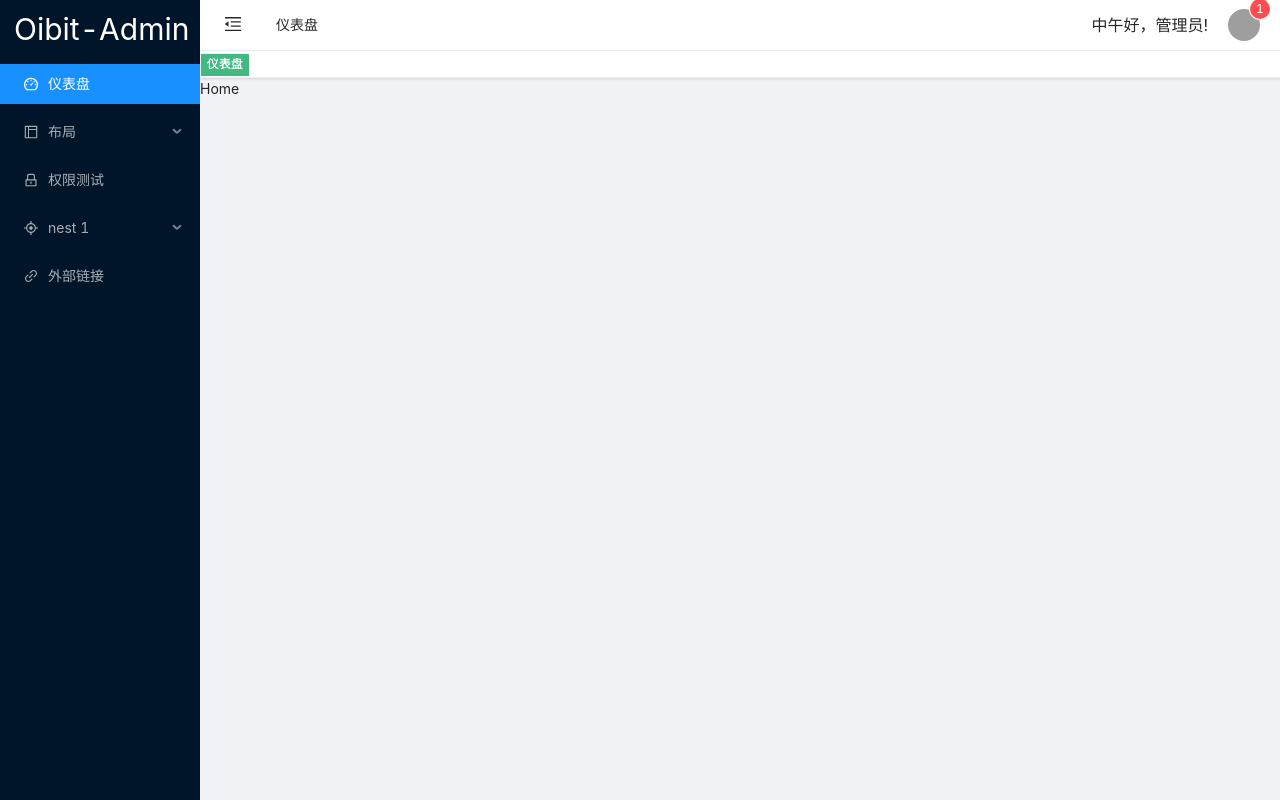
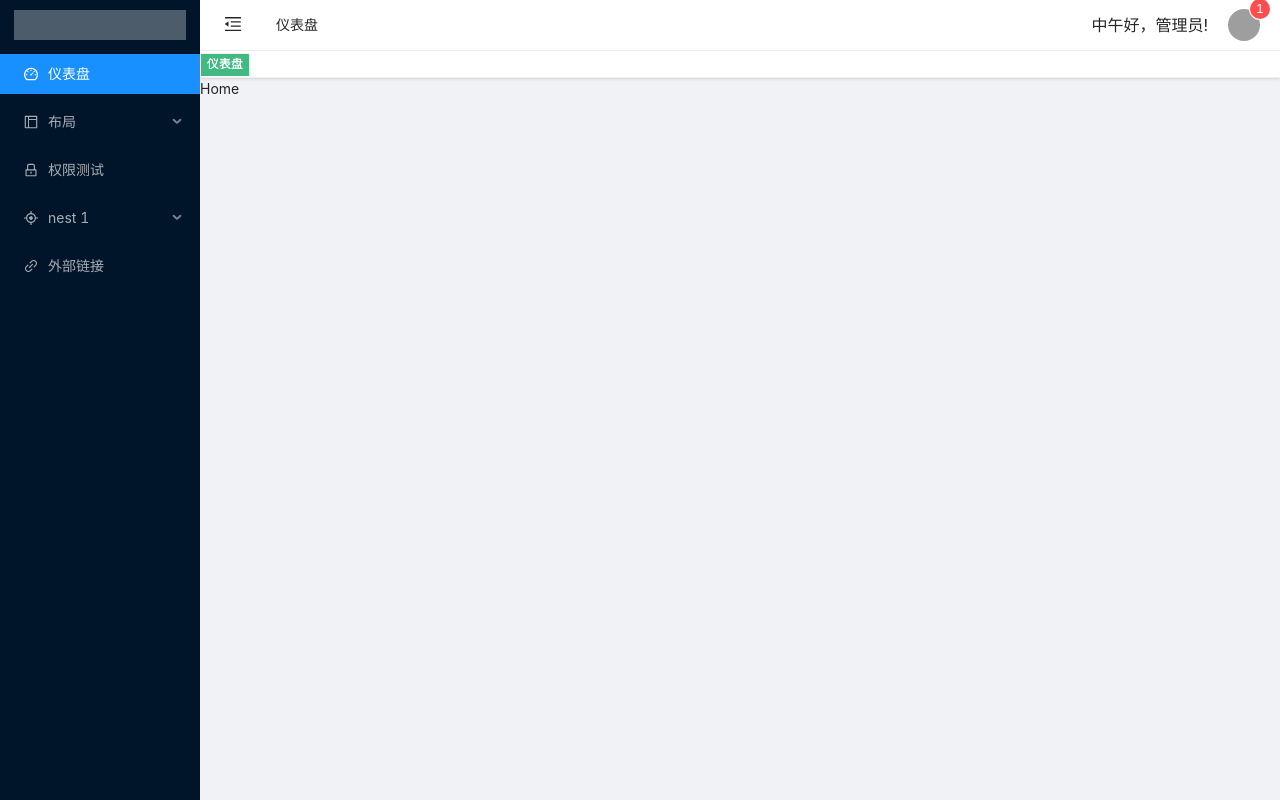
Before and after one commit to HULANG-BTB/react-admin-template, a React (Vite) app: page /dashboard in a window 1280 px wide. Built offline with nearby package versions, Linux system fonts and the light colour scheme; grey boxes are pictures that could not be loaded.

Commit message:
去除logo

```diff
--- a/src/layout/BaseLayout/content.tsx
+++ b/src/layout/BaseLayout/content.tsx
@@ -1,5 +1,5 @@
 import { Dropdown, Menu, Tabs } from 'antd'
-import React, { Suspense } from 'react'
+import React, { Suspense, useEffect } from 'react'
 import { useDispatch, useSelector } from 'react-redux'
 import { useNavigate } from 'react-router-dom'
 import Loading from '../../components/Loading'
@@ -50,7 +50,7 @@ const Content: React.FC = (props) => {
     }
   }
 
-  const contextMenu = (
+  const menu = (
     <Menu>
       <Menu.Item key="1">1st menu item</Menu.Item>
       <Menu.Item key="2">2nd menu item</Menu.Item>
@@ -67,9 +67,6 @@ const Content: React.FC = (props) => {
         activeKey={systemStore.currentTagView}
         type="editable-card"
         onEdit={onEdit}
-        renderTabBar={(props, DefaultTabBar) => {
-          return <DefaultTabBar {...props} />
-        }}
       >
         {systemStore.tagViews.map((tagView) => {
           const Component = tagView.component && components[tagView.component]
--- a/src/layout/BaseLayout/index.scss
+++ b/src/layout/BaseLayout/index.scss
@@ -9,17 +9,13 @@
       height: 100vh;
       overflow-y: auto;
       .logo {
-        height: 32px;
+        height: 30px;
         line-height: 1;
-        margin: 14px 0;
+        margin: 10px 14px;
         color: #fff;
         text-align: left;
-        padding-left: 14px;
         font-size: 30px;
-        opacity: 1;
-        transform: translateX(0);
-        transition: opacity 0.3s ease-in 0.3s;
-        transition: transform 0.3s ease-in 0.3s;
+        background: rgba(255, 255, 255, 0.3);
       }
     }
   }
@@ -134,10 +130,3 @@
     }
   }
 }
-
-.ant-layout-sider-collapsed {
-  .logo {
-    transform: translateX(-500%) !important;
-    opacity: 0 !important;
-  }
-}
--- a/src/layout/BaseLayout/sider.tsx
+++ b/src/layout/BaseLayout/sider.tsx
@@ -93,7 +93,7 @@ const Sider: React.FC = () => {
 
   return (
     <div className="aside">
-      <div className="logo">Oibit-Admin</div>
+      <div className="logo"></div>
       <Menu
         theme="dark"
         mode="inline"
```
